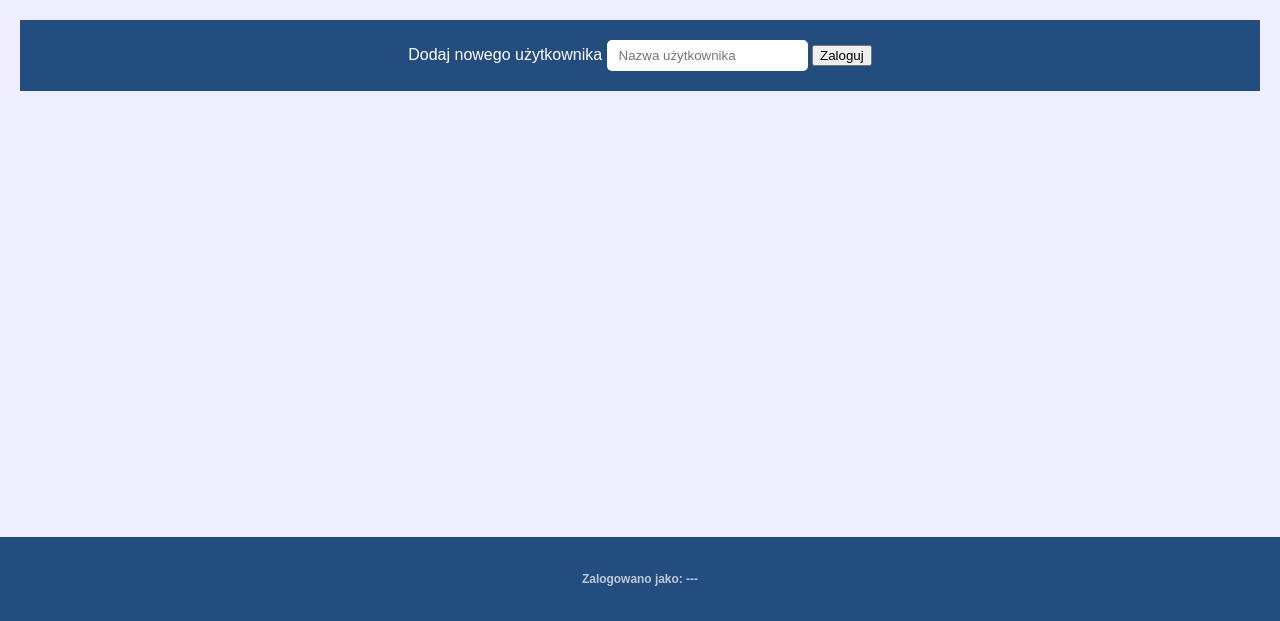
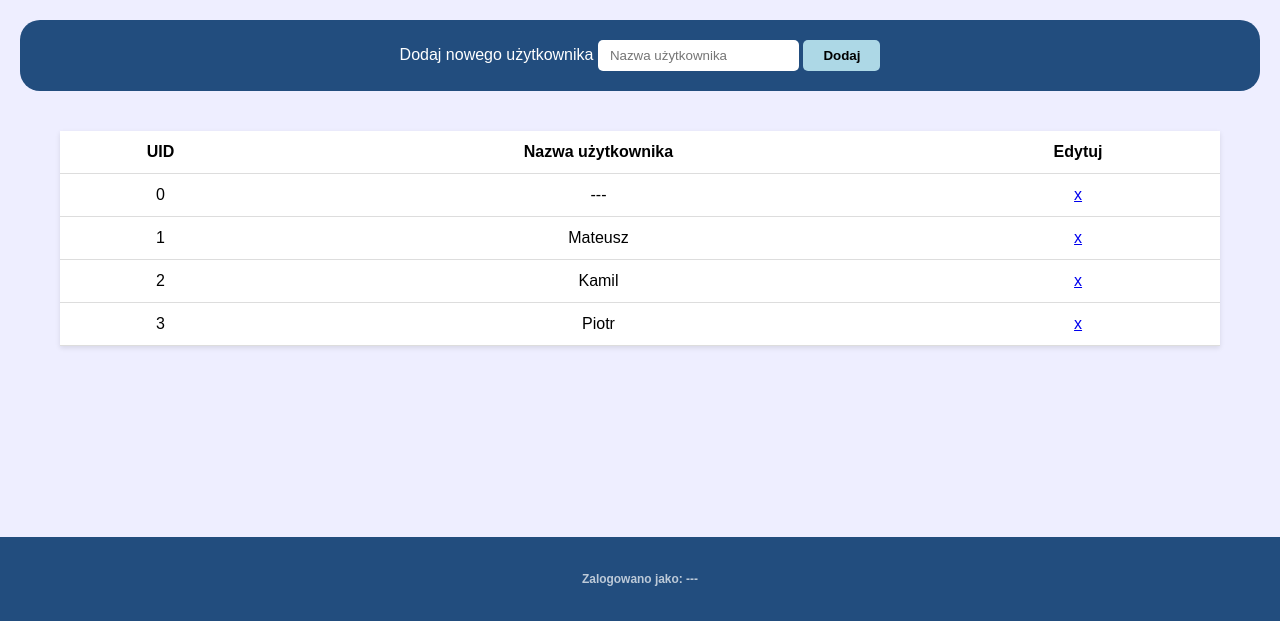
Before and after one commit to sdmati/dziennik-wydatkow, a Flask app: page /manageUsers in a window 1280 px wide. Shown: the part 179-800 px from the top of the page. Run offline with Flask 3, Linux system fonts and the light colour scheme; a user stored in the database is signed in; data comes from the database, SQL or seed files in the repository; both versions use the stored data as it was after the commit.

Commit message:
Edycja i usuwanie uzytkownikow

```diff
--- a/app.py
+++ b/app.py
@@ -52,7 +52,37 @@ def manageUsers():
         newUser = request.form['newUser']
         conn.execute('''INSERT INTO users (username) VALUES (?)''', (newUser,))
         conn.commit()
-    return render_template('manageUsers.html', users=users, user=userName())
+
+    accounts = conn.execute('''SELECT id, username FROM users''').fetchall()
+    conn.close()
+
+    return render_template('manageUsers.html', users=users, user=userName(), accounts=accounts)
+
+@app.route('/editUser/<int:id>', methods=['GET', 'POST'])
+def editUser(id):
+    if 'uid' not in session:
+        return redirect('/login')
+    conn = get_db_connection()
+    account = conn.execute('''SELECT id, username FROM users WHERE id = ? ''', (id,)).fetchone()
+    if request.method == 'POST':
+        action = request.form['action']
+        if action == "Potwierdź zmiane":
+            conn.execute('''UPDATE users SET username = ? WHERE id = ?''', (request.form['username'], id) )
+            conn.commit()
+        elif action == "Usuń tego użytkownika":
+            conn.execute('''DELETE FROM users WHERE id = ?''', (id,))
+            conn.execute('''UPDATE expenses SET uid = 0 WHERE uid = ?''', (id,))
+            conn.commit()
+            if id == int(session.get('uid')):
+                session.clear()
+                conn.close()
+                return redirect('/login')
+
+        return redirect('/manageUsers')
+
+    conn.close()
+
+    return render_template('editUser.html', account=account, user=userName())
 @app.route('/', methods=['GET', 'POST'])
 def index():
     if 'uid' not in session:
--- a/static/css/style.css
+++ b/static/css/style.css
@@ -1,29 +1,23 @@
-/* --- BAZA I RESET --- */
 html, body {
   margin: 0;
   padding: 0;
   width: 100%;
   height: 100%;
   font-family: Arial, Helvetica, sans-serif;
-  /* Usunięto centrowanie i ciemne tło, aby aplikacja zajmowała cały ekran */
   background-color: #eef;
 }
 
-/* --- GŁÓWNY KONTENER (PEŁNA SZEROKOŚĆ) --- */
 .wrapper {
   width: 100%;
-  min-height: 100vh; /* Gwarantuje, że strona ma min. wysokość okna */
+  min-height: 100vh;
   display: flex;
   flex-direction: column;
   background-color: #eef;
-  /* Usunięto cienie i zaokrąglenia (niepotrzebne przy full-width) */
   box-shadow: none;
   border-radius: 0;
 }
 
-/* --- NAGŁÓWEK I NAWIGACJA --- */
 header {
-  /* Stała wysokość lub padding zamiast flex % jest bezpieczniejsza, ale zostawiam flex jeśli wolisz */
   padding: 20px 0;
   background-color: rgb(34, 77, 126);
   text-align: center;
@@ -32,45 +26,40 @@ header {
 
 nav {
   padding: 10px 0;
-  background-color: rgb(34, 77, 126); /* Ten sam kolor co header, tworzy spójną górę */
+  background-color: rgb(34, 77, 126);
   text-align: center;
-  border-bottom: 1px solid rgba(255,255,255,0.1); /* Delikatne oddzielenie */
+  border-bottom: 1px solid rgba(255,255,255,0.1);
 }
 
 .navButton {
   background-color: lightblue;
-  padding: 10px 15px; /* Nieco szersze przyciski */
+  padding: 10px 15px;
   margin-inline: 5px;
   border-radius: 20px;
   text-decoration: none;
   color: rgb(34, 77, 126);
   font-weight: bold;
-  display: inline-block; /* Naprawia zachowanie paddingu */
+  display: inline-block;
 }
 
 .navButton:hover {
   background-color: lightskyblue;
   transition: 0.3s;
-  /* Usunięto zmianę paddingu przy hover, bo powoduje to "skakanie" layoutu.
-     Zamiast tego można zmienić kolor lub dodać transform */
   transform: scale(1.05);
 }
 
-/* --- GŁÓWNA TREŚĆ (ROZCIĄGANIE) --- */
 main {
-  flex: 1; /* KLUCZOWE: Wypycha stopkę na sam dół i zajmuje wolne miejsce */
+  flex: 1;
   display: flex;
   flex-direction: column;
-  background-color: #eef; /* Zmiana z niebieskiego na biały dla czytelności */
-  padding: 20px; /* Oddech dla treści */
+  background-color: #eef;
+  padding: 20px;
 }
 
-/* Specyficzne dla strony index - jeśli potrzebne */
 .index main {
   background-color: #eef;
 }
 
-/* --- WYKRESY I SEKCJE --- */
 .chart {
   flex-grow: 1;
   max-height: 300px;
@@ -87,20 +76,20 @@ main {
 
 #myChart {
   width: 100%;
-  max-height: 100%; /* Zapobiega wychodzeniu wykresu poza kontener */
+  max-height: 100%;
 }
 
-/* --- FORMULARZE I INPUTY --- */
 .dataInput {
   padding: 20px;
   background-color: rgb(34, 77, 126);
   display: flex;
-  flex-direction: row; /* Zmieniłem na rząd, żeby inputy były obok siebie na szerokim ekranie */
-  gap: 10px; /* Odstęp między elementami */
+  flex-direction: row;
+  gap: 10px;
   justify-content: center;
   align-items: center;
   color: white;
-  flex-wrap: wrap; /* Żeby na komórce spadły pod siebie */
+  flex-wrap: wrap;
+  border-radius: 20px;
 }
 
 .dataInput input {
@@ -128,18 +117,17 @@ section {
   flex-direction: column;
   justify-content: center;
   align-items: center;
-  background-color: #eef; /* Bardzo jasny niebieski tła */
+  background-color: #eef;
 }
 
-/* --- TABELA --- */
 table {
-  width: 100%; /* Tabela teraz zajmie całą szerokość */
-  max-width: 1200px; /* Ale nie więcej niż 1200px żeby się dobrze czytało */
-  margin: 0 auto; /* Wyśrodkowanie tabeli */
+  width: 100%;
+  max-width: 1200px;
+  margin: 0 auto;
   text-align: center;
-  border-collapse: collapse; /* Ładniejsze krawędzie */
+  border-collapse: collapse;
   background-color: white;
-  box-shadow: 0 2px 5px rgba(0,0,0,0.1); /* Lekki cień dla samej tabeli */
+  box-shadow: 0 2px 5px rgba(0,0,0,0.1);
 }
 
 td, th {
@@ -151,7 +139,6 @@ tr:hover {
   background-color: #f1f1f1;
 }
 
-/* --- STOPKA --- */
 footer {
   padding: 15px 0;
   background-color: rgb(34, 77, 126);
--- a/templates/manageUsers.html
+++ b/templates/manageUsers.html
@@ -25,12 +25,29 @@
                     <label>Dodaj nowego użytkownika</label>
                     <input type="text" name="newUser" placeholder="Nazwa użytkownika">
 
-                    <button type="submit">Zaloguj</button>
+                    <input type="submit" value="Dodaj">
                 </form>
             </div>
+            <section>
+            <table>
+                <thead>
+                    <th>UID</th>
+                    <th>Nazwa użytkownika</th>
+                    <th>Edytuj</th>
+                </thead>
+                <tbody>
+                    {% for account in accounts %}
+                        <tr>
+                            <td>{{ account.id }}</td>
+                            <td>{{ account.username }}</td>
+                            <td><a href="{{ url_for('editUser', id=account.id) }}">x</a></td>
+                        </tr>
+                    {% endfor %}
+                </tbody>
+            </table>
+        </section>
         </main>
-        <section>
-        </section>
+
         <footer>
             <h5>Zalogowano jako: {{ user }}</h5>
         </footer>
```
Also changed, not shown: templates/editUser.html (added, +40 -0 lines), database.db.
